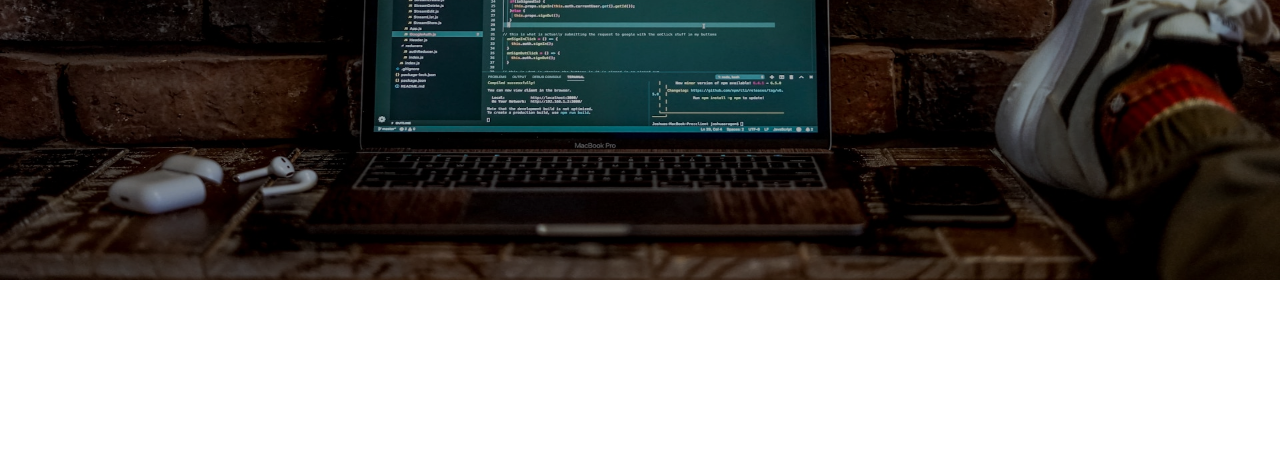
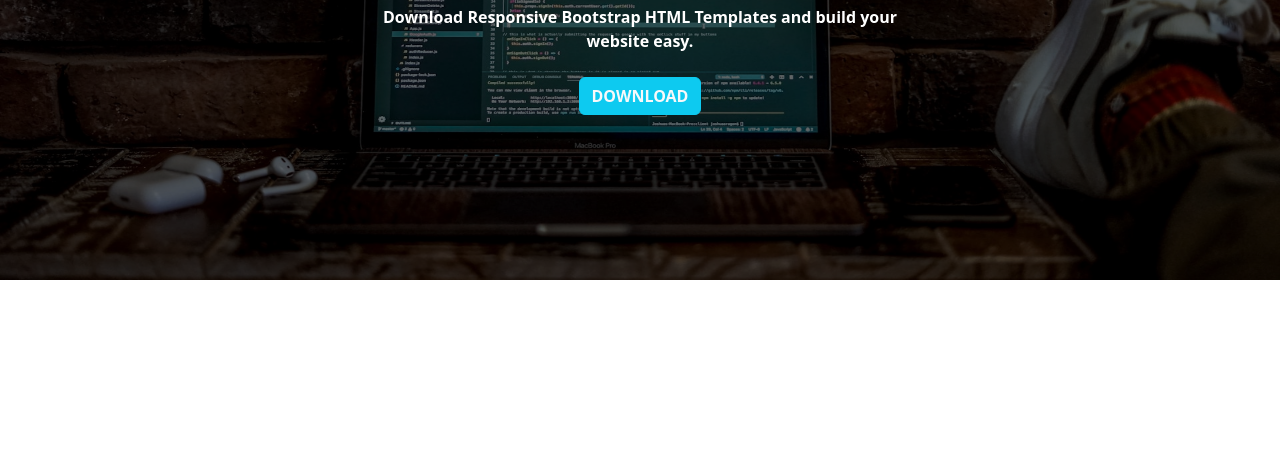
Before and after one commit to 95ElWin/bootstrap-example, a plain HTML site: page index.html in a window 1280 px wide. Shown: the part 336-800 px from the top of the page. Drawn offline with nearby package versions, Linux system fonts and the light colour scheme.

Commit message:
bannerEnd

```diff
--- a/css/style.css
+++ b/css/style.css
@@ -1,3 +1,4 @@
+/*-------------------BANNER--------------------*/
 .banner {
   height: 70vh;
   position: relative;
@@ -9,13 +10,22 @@
 .banner img {
   width: 100%;
   height: 100%;
+  position: absolute;
+  top: 0px;
+  left: 0px;
 }
-.banner::before {
+.banner::after {
   content: "";
   position: absolute;
   top: 0px;
   left: 0px;
   width: 100%;
   height: 100%;
-  background: rgba(0, 0, 0, 0.3);
+  background: rgba(0, 0, 0, 0.6);
 }
+.banner-text {
+  position: relative;
+  z-index: 1;
+  color: white;
+}
+/*-----------------END OF BANNER--------------*/
--- a/index.html
+++ b/index.html
@@ -49,6 +49,24 @@
     </header>
     <section class="banner">
       <img src="./images/bg.jpg" />
+      <div class="container h-100 banner-text">
+        <div
+          class="row h-100 align-items-center justify-content-center text-start text-xl-center"
+        >
+          <div class="col-12 col-xl-6">
+            <h1>Free Responsive Bootstrap HTML Templates</h1>
+            <p class="fw-semibold my-4">
+              Download Responsive Bootstrap HTML Templates and build your
+              website easy.
+            </p>
+            <a
+              class="btn btn-info text-uppercase fw-semibold text-light"
+              href="#"
+              >Download</a
+            >
+          </div>
+        </div>
+      </div>
     </section>
 
     <script
```
